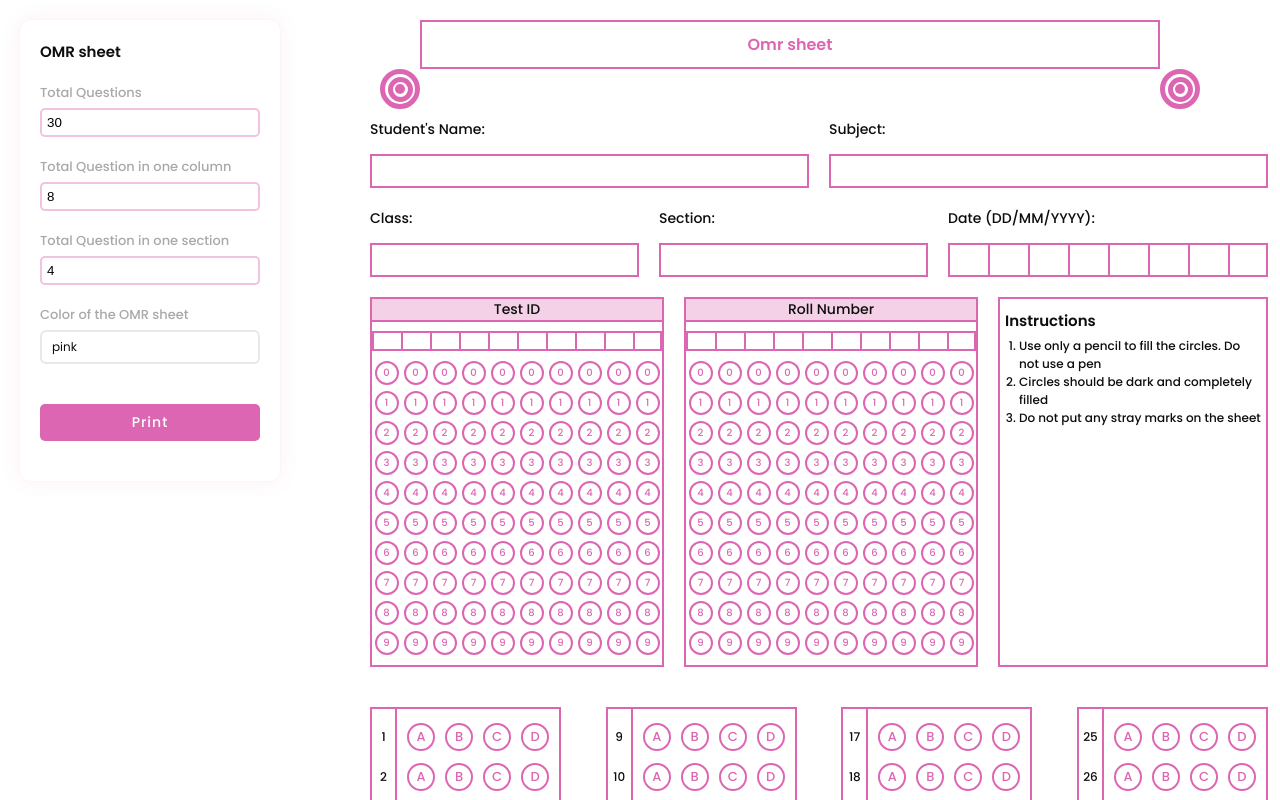
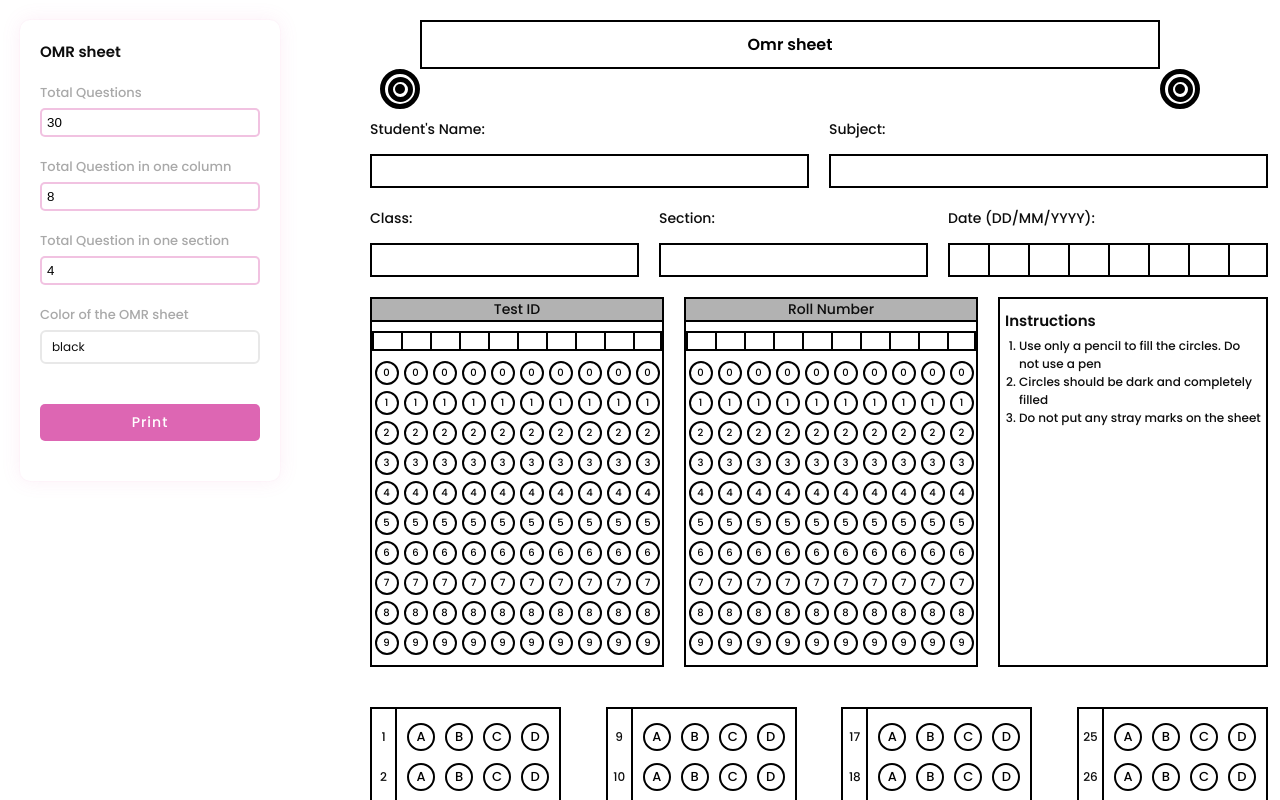
Before and after one commit to NomanKhan3701/OMR_sheet_generator, a Next.js app: page / in a window 1280 px wide. Shown: the top 800 px of the page. Built offline with nearby package versions, Linux system fonts and the light colour scheme.

Commit message:
Changed the default color

```diff
--- a/src/container/OMRGeneratorPage/OMRGeneratorPage.jsx
+++ b/src/container/OMRGeneratorPage/OMRGeneratorPage.jsx
@@ -13,8 +13,8 @@ const OMRGeneratorPage = () => {
     totalQuestionInOneColumn: 8,
     totalQuestionInOneSection: 4,
     color: {
-      name: "pink",
-      value: "#dd66b3",
+      name: "black",
+      value: "black",
     },
   });
   const OMRref = useRef(null);
```
